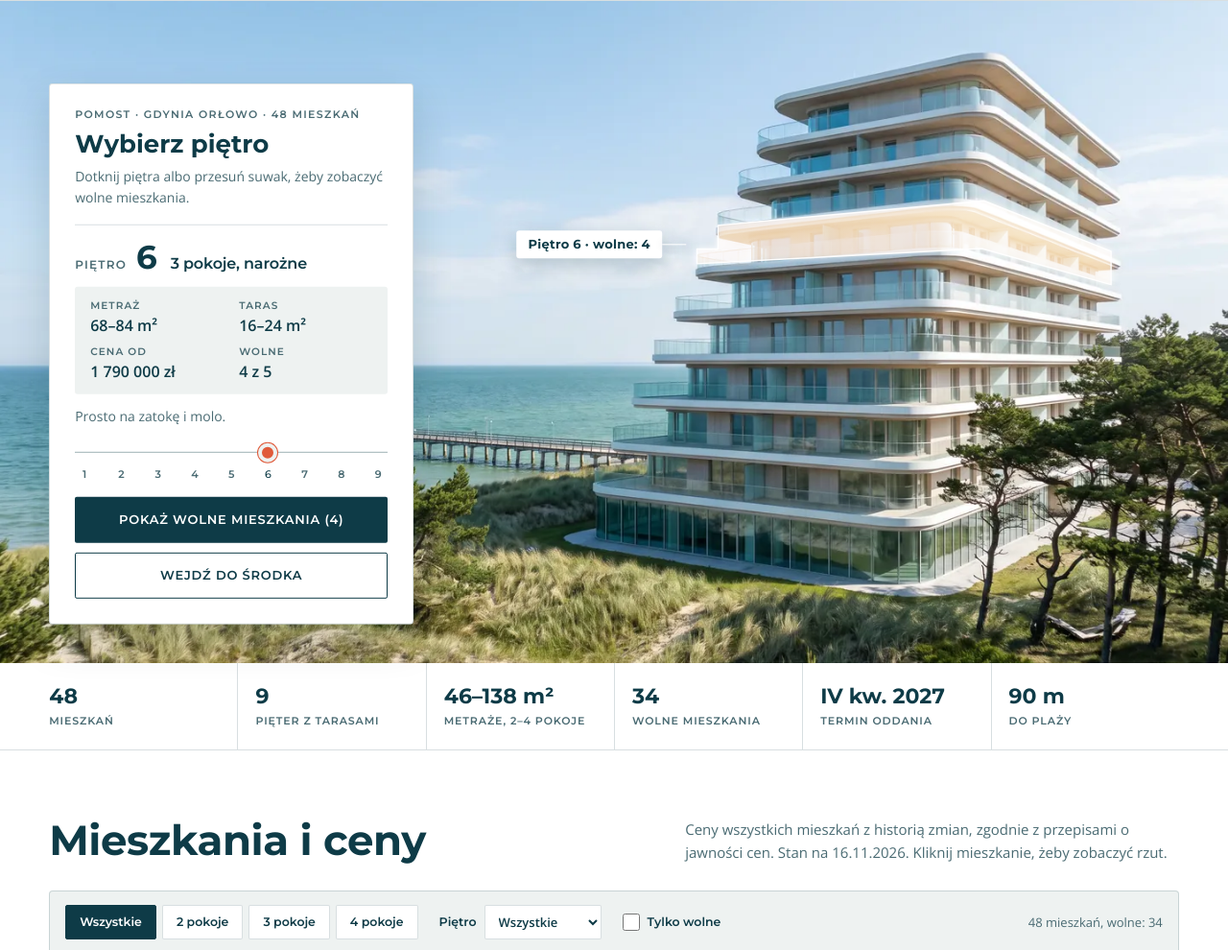
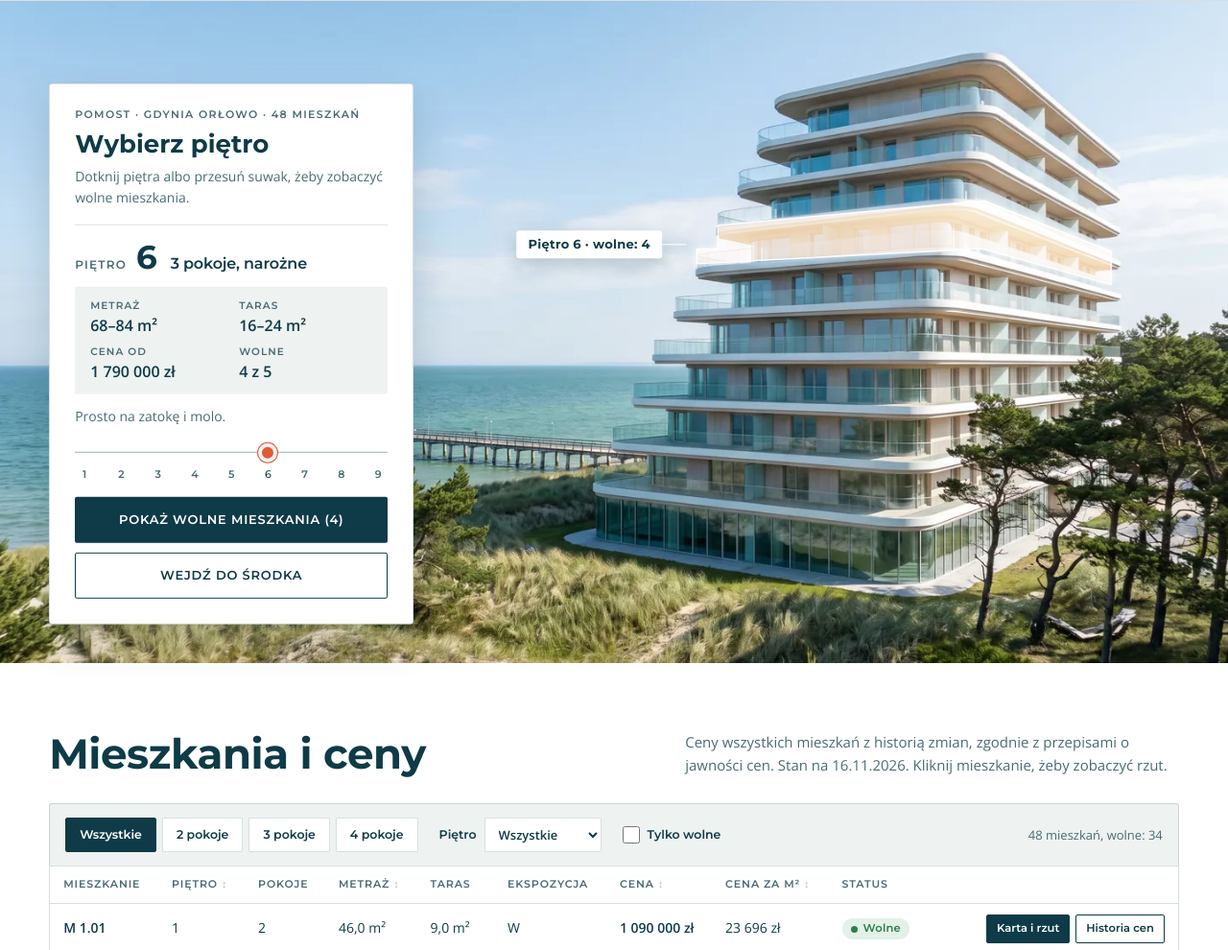
Before and after one commit to Nyjah2115/pomost-strona, a plain HTML site: page index.html in a window 1280 px wide. Shown: the part 110-1100 px from the top of the page at 96% size. Drawn offline with nearby package versions, Linux system fonts and the light colour scheme.

Commit message:
Pomost: bez paska z liczbami pod zdjęciem
Co-Authored-By: Claude Opus 5.5 <noreply@anthropic.com>

```diff
--- a/index.html
+++ b/index.html
@@ -141,16 +141,6 @@
           <ul class="pk-spot-list" data-spot-list></ul>
         </div>
       </section>
-    <section class="dv-facts" aria-label="Inwestycja w liczbach">
-      <div class="dv-facts-in">
-        <div><b>48</b><span>mieszkań</span></div>
-        <div><b>9</b><span>pięter z tarasami</span></div>
-        <div><b>46–138 m²</b><span>metraże, 2–4 pokoje</span></div>
-        <div><b data-free-total>34</b><span>wolne mieszkania</span></div>
-        <div><b>IV kw. 2027</b><span>termin oddania</span></div>
-        <div><b>90 m</b><span>do plaży</span></div>
-      </div>
-    </section>
     <section id="lista" class="dv-sec dv-apts" aria-labelledby="lista-title">
       <div class="pm-wrap">
         <div class="dv-sec-head">
```
